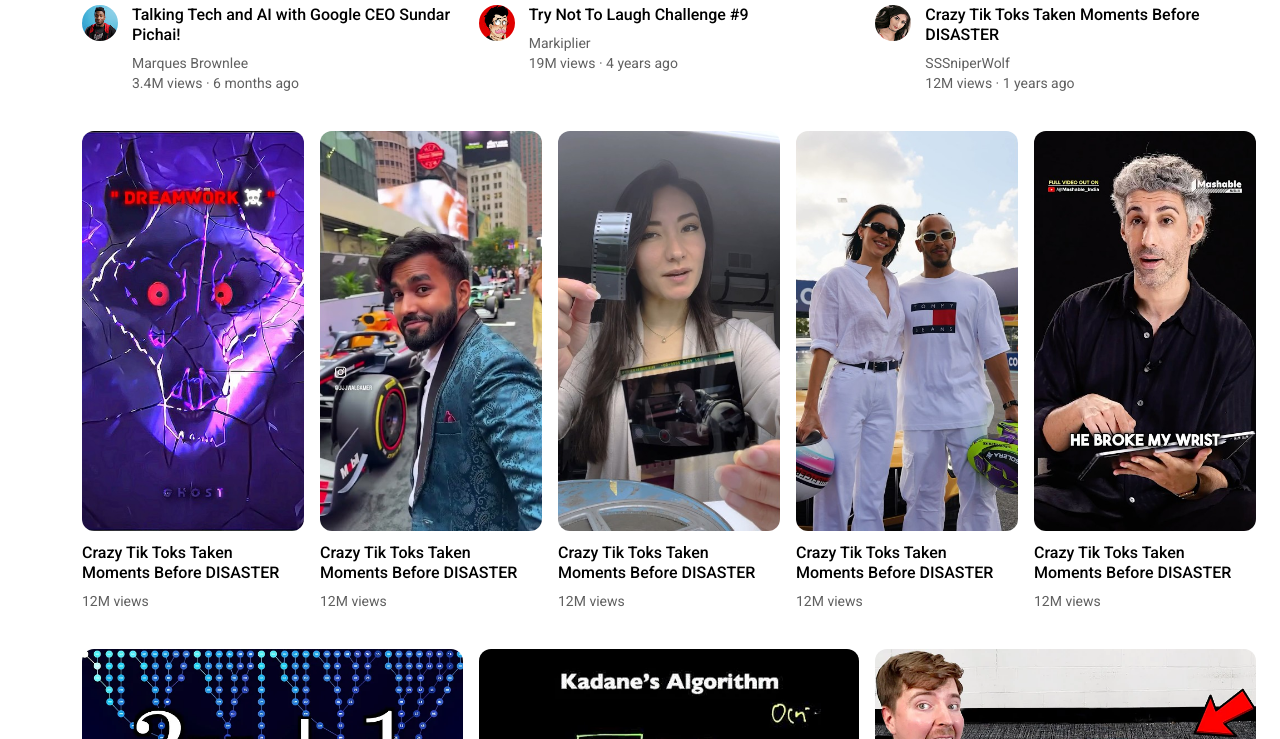
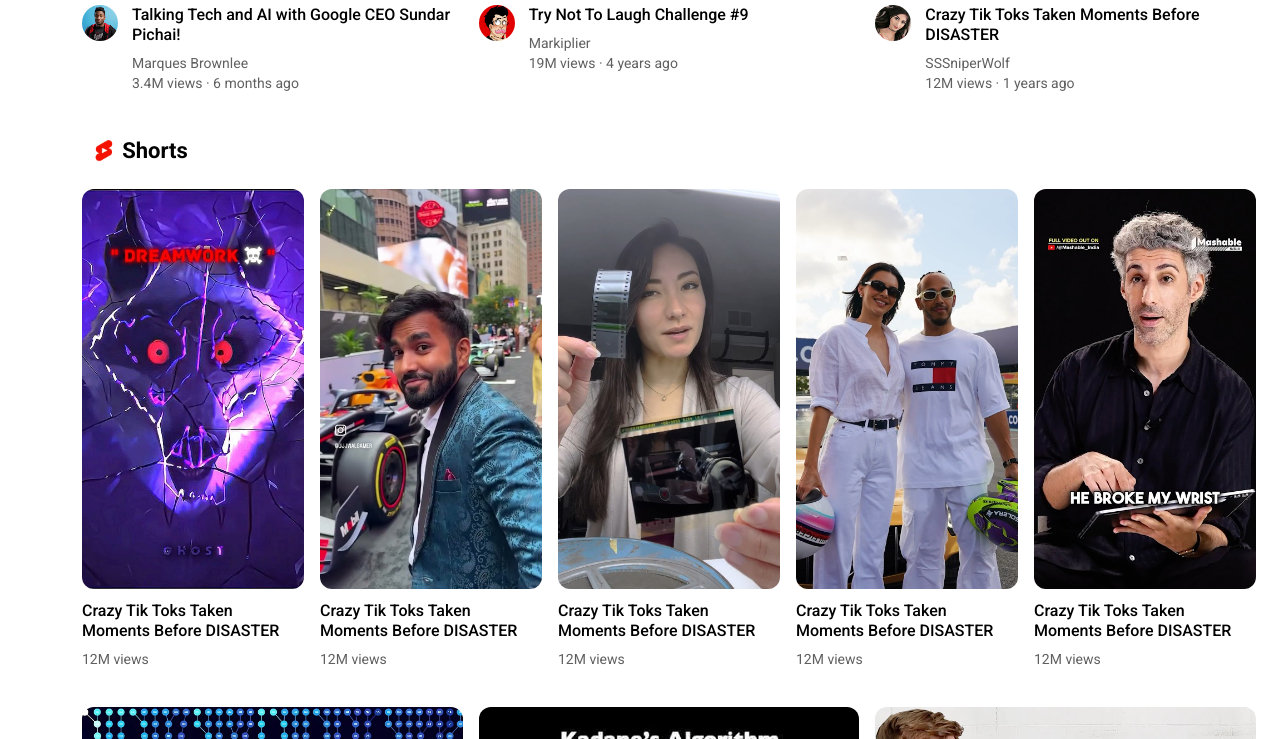
Before and after one commit to Aditya-Dalai/YouTube.com-clone, a plain HTML site: page index.html in a window 1280 px wide. Shown: the part 361-1100 px from the top of the page. Drawn offline with Linux system fonts and the light colour scheme.

Commit message:
shorts title and logo add

```diff
--- a/index.html
+++ b/index.html
@@ -4,6 +4,13 @@
     <meta charset="UTF-8">
     <meta name="viewport" content="width=device-width, initial-scale=1.0">
     <title>YouTube</title>
+    <link rel="icon" type="image/x-icon" href="icons/favicon.ico">
+    <link rel="apple-touch-icon" sizes="180x180" href="icons/apple-touch-icon.png">
+    <link rel="icon" type="image/png" sizes="32x32" href="icons/favicon-32x32.png">
+    <link rel="icon" type="image/png" sizes="16x16" href="icons/favicon-16x16.png">
+    <link rel="manifest" href="icons/site.webmanifest">
+
+
     <link rel="preconnect" href="https://fonts.googleapis.com">
     <link rel="preconnect" href="https://fonts.gstatic.com" crossorigin>
     <link href="https://fonts.googleapis.com/css2?family=Montserrat:ital,wght@0,100..900;1,100..900&family=Roboto:ital,wght@0,100..900;1,100..900&display=swap" rel="stylesheet">
@@ -166,6 +173,11 @@
                 </div>
             </div>
         </section>
+
+        <div class="shorts-title-logo">
+            <img src="icons/shorts.png">
+            <p>Shorts</p>
+        </div>
 
         <section class="shorts-grid">
             <div class="shorts-preview">
--- a/styles/shorts.css
+++ b/styles/shorts.css
@@ -1,3 +1,25 @@
+.shorts-title-logo {
+    height: 40px;
+    width: 100px;
+    display: flex;
+    flex-direction: row;
+    justify-content: center;
+    align-items: center;
+    margin-bottom: 18px;
+    margin-left: 5px;
+}
+
+.shorts-title-logo img {
+    height: 36px;
+    width: 100%;
+}
+
+.shorts-title-logo p {
+    font-size: 22px;
+    font-family: Roboto, Arial;
+    font-weight: bolder;
+}
+
 .shorts-grid {
     display: grid;
     grid-template-columns: 1fr 1fr 1fr 1fr 1fr;
```
Also changed, not shown: icons/android-chrome-192x192.png (added), icons/android-chrome-512x512.png (added), icons/apple-touch-icon.png (added), icons/favicon-16x16.png (added), icons/favicon-32x32.png (added), icons/favicon.ico (added), icons/shorts.png (added), icons/site.webmanifest (added).
